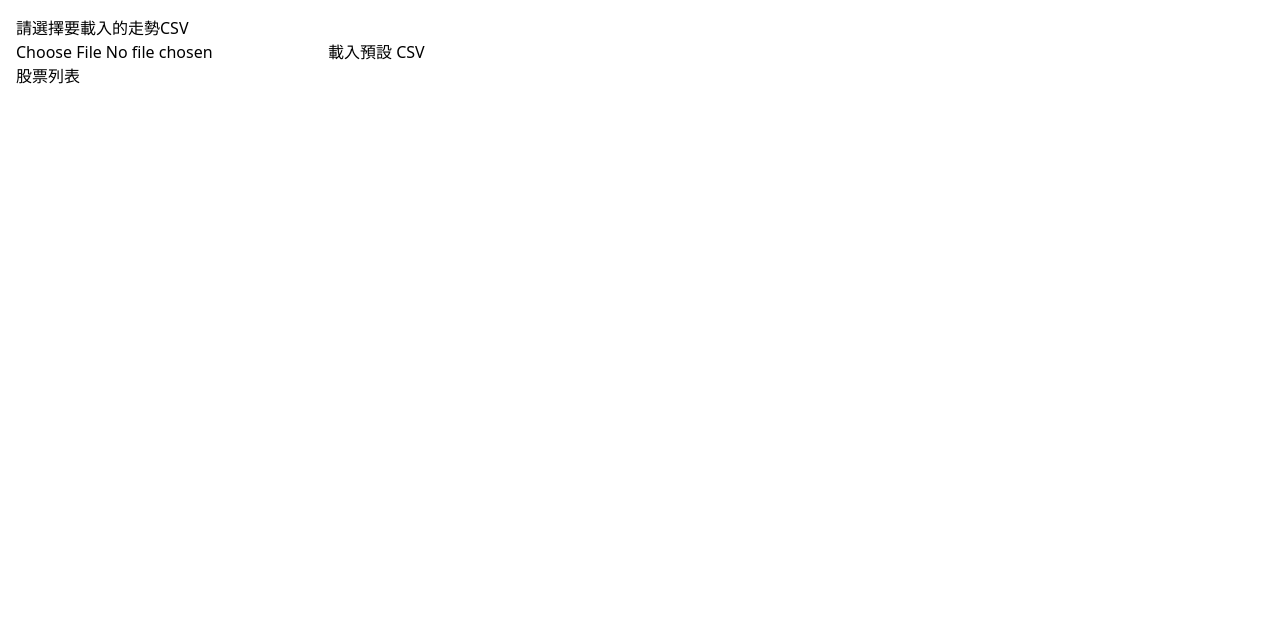
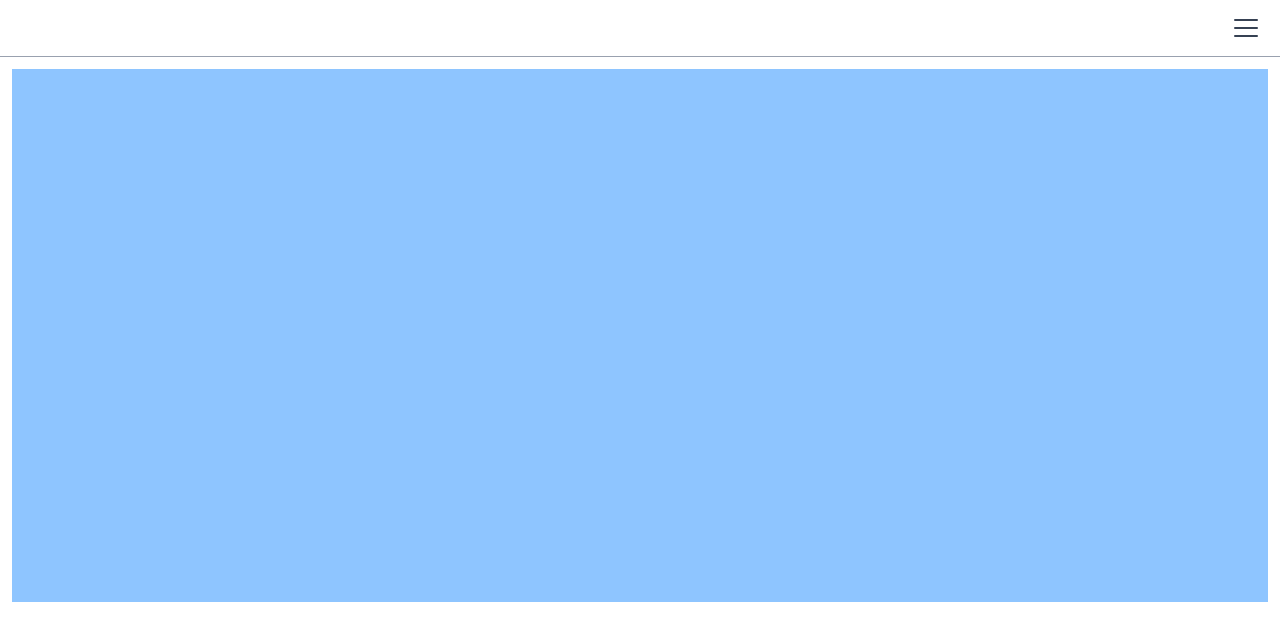
Before and after one commit to linfishexe/ooo, a Vue app: page / in a window 1280 px wide. Shown: the top 640 px of the page. Built offline with nearby package versions, Linux system fonts and the light colour scheme.

Commit message:
進行初步的排版

```diff
--- a/index.html
+++ b/index.html
@@ -1,5 +1,5 @@
 <!doctype html>
-<html lang="en">
+<html lang="zh-hant">
     <head>
         <meta charset="UTF-8" />
         <link rel="icon" type="image/svg+xml" href="/vite.svg" />
--- a/src/App.vue
+++ b/src/App.vue
@@ -1,32 +1,23 @@
 <template>
-    <div class="p-4">
-        <h2>請選擇要載入的走勢CSV</h2>
-        <input type="file" @change="loadCSV" accept=".csv" />
-        <button @click="loadDefault">載入預設 CSV</button>
-
-        <StockList :stocks="stockStore.stockNames" @select="showCharts" />
-        <StockChart :labels="labels" :datasets="datasets" />
+    <div class="flex h-dvh w-full flex-col">
+        <NavBar />
+        <main class="h-full min-h-0 w-full">
+            <section class="h-full min-h-0 w-full">
+                <div class="box-border h-[75%] w-full p-3">
+                    <StockChart />
+                </div>
+                <div class="h-[25%]"></div>
+            </section>
+            <SideMenu />
+        </main>
     </div>
 </template>
 
 <script setup>
-import { ref } from "vue";
-import { useStockStore } from "@/stores/useStockStore";
-import StockList from "@/components/StockList.vue";
+import NavBar from "@/components/NavBar.vue";
 import StockChart from "@/components/StockChart.vue";
+import SideMenu from "@/components/SideMenu.vue";
 import Papa from "papaparse";
-
-const stockStore = useStockStore();
-const labels = ref([]);
-const datasets = ref([]);
-
-function loadCSV(e) {
-    const file = e.target.files[0];
-    if (!file) return;
-    Papa.parse(file, {
-        complete: (results) => stockStore.parseCSV(results),
-    });
-}
 
 function loadDefault() {
     fetch("https://linfishexe.github.io/ooo/20210501-20210531.csv")
@@ -37,8 +28,4 @@ function loadDefault() {
             }),
         );
 }
-
-function showCharts(index) {
-    // TODO: 根據選擇的股票生成 datasets
-}
 </script>
--- /dev/null
+++ b/src/components/NavBar.vue
@@ -0,0 +1,11 @@
+<template>
+    <nav
+        class="flex w-full justify-end border-b border-b-gray-400 bg-white px-5 py-3"
+    >
+        <SideMenuButton />
+    </nav>
+</template>
+
+<script setup>
+import SideMenuButton from "@/components/SideMenuButton.vue";
+</script>
--- /dev/null
+++ b/src/components/SideMenu.vue
@@ -0,0 +1,3 @@
+<template>
+    <section><div></div></section>
+</template>
--- /dev/null
+++ b/src/components/SideMenuButton.vue
@@ -0,0 +1,28 @@
+<style scoped>
+@reference "tailwindcss";
+
+.hamburger-line {
+    @apply absolute h-0.5 w-6 origin-center rounded bg-gray-700 transition-all duration-200;
+}
+</style>
+
+<template>
+    <button
+        @click="isOpen = !isOpen"
+        class="relative flex h-8 w-7 cursor-pointer items-center justify-center"
+    >
+        <!-- 三條線 -->
+        <span
+            :class="['hamburger-line', isOpen ? 'rotate-45' : '-translate-y-2']"
+        ></span>
+        <span :class="['hamburger-line', isOpen ? 'opacity-0' : '']"></span>
+        <span
+            :class="['hamburger-line', isOpen ? '-rotate-45' : 'translate-y-2']"
+        ></span>
+    </button>
+</template>
+
+<script setup>
+import { ref } from "vue";
+const isOpen = ref(false);
+</script>
--- a/src/components/StockChart.vue
+++ b/src/components/StockChart.vue
@@ -1,5 +1,5 @@
 <template>
-    <canvas ref="chartCanvas"></canvas>
+    <canvas ref="chartCanvas" class="h-full! w-full! bg-blue-300"></canvas>
 </template>
 
 <script setup>
```
